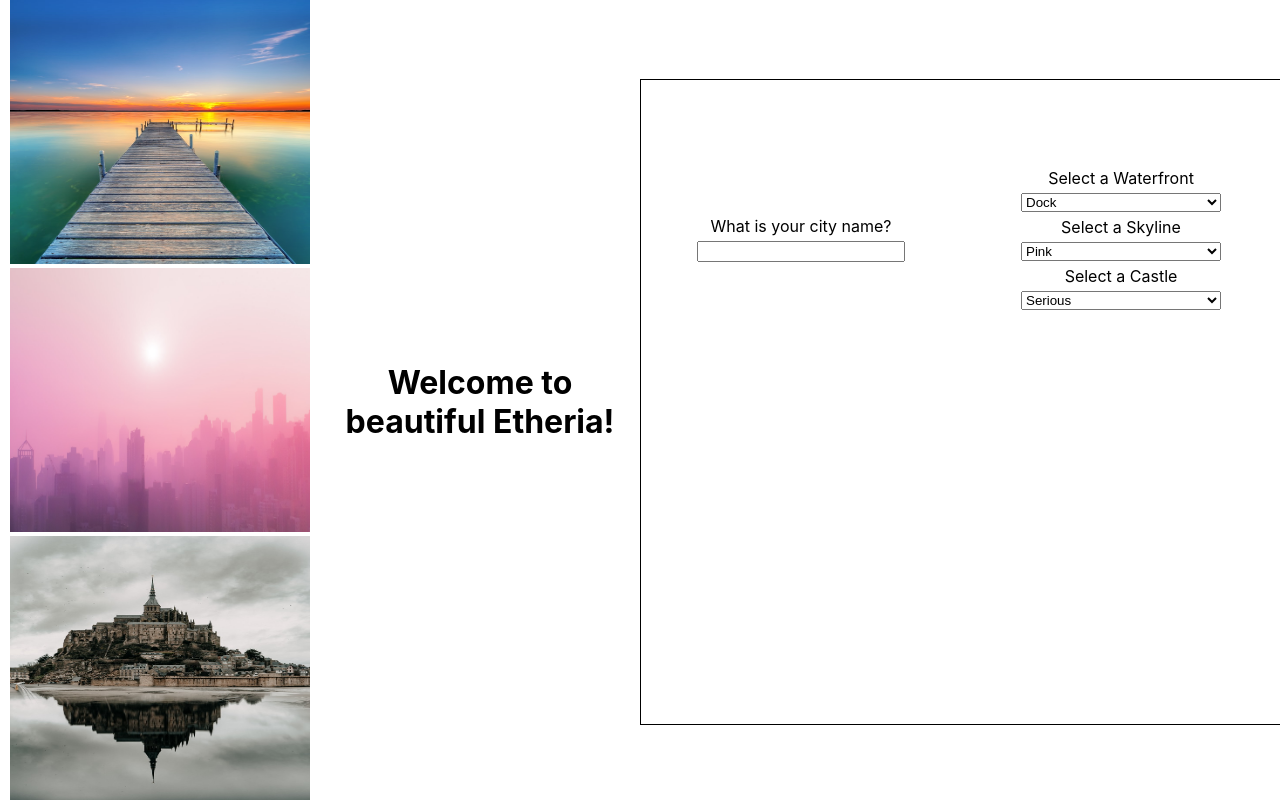
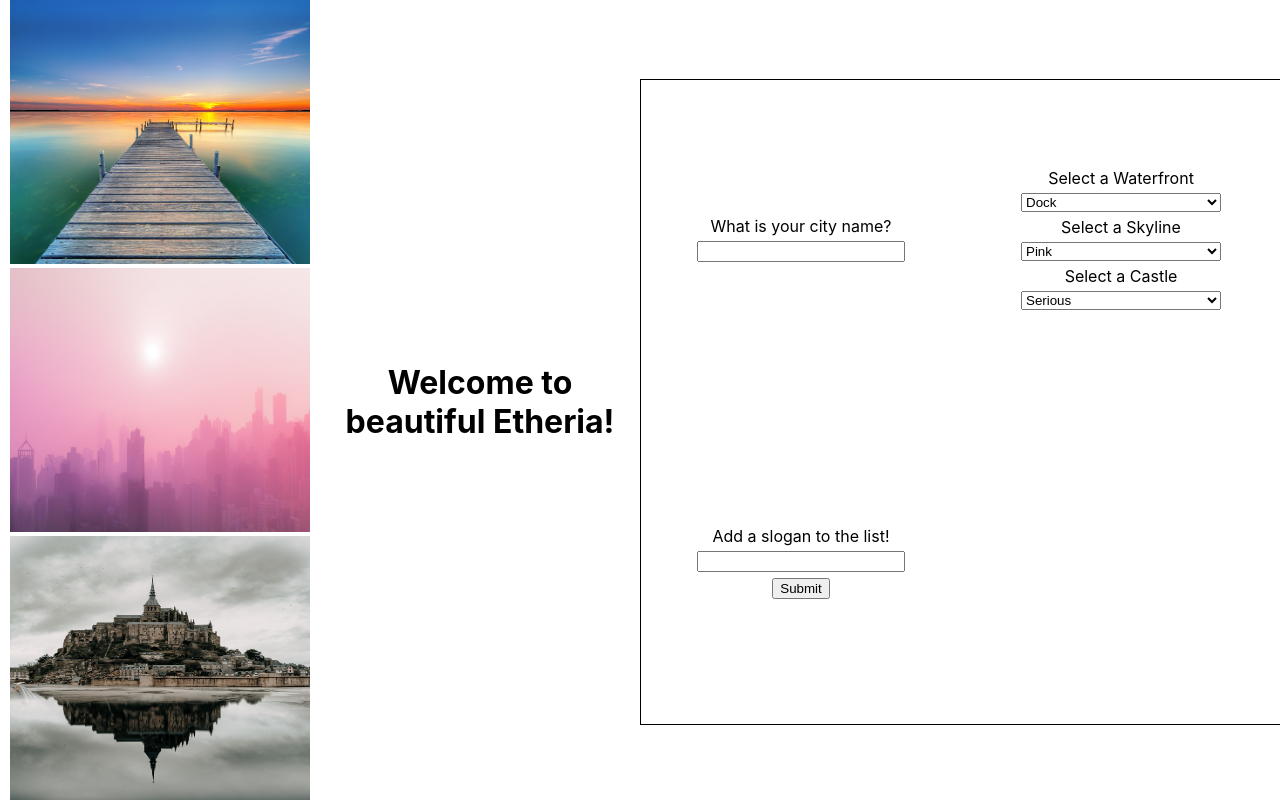
Before and after one commit to ari-harlem-caballero/React-HB-city-postcard, a React (Create React App) app: page / in a window 1280 px wide. Built offline with nearby package versions, Linux system fonts and the light colour scheme.

Commit message:
i dont even know

```diff
--- a/src/App.js
+++ b/src/App.js
@@ -44,6 +44,7 @@
           <CastleDropdown setCastleId={setCastleId} />
         </section>
         {/* here, the SloganForm component takes in the setSlogans state handler function and the slogans array that live in state */}
+        <SloganForm slogansArr={slogansArr} setSlogansArr={setSlogansArr}/>
         {/* here, the SloganList component takes the array of slogans that lives in state */}
 
       </div>
--- a/src/SloganForm.js
+++ b/src/SloganForm.js
@@ -1,24 +1,33 @@
-export default function SloganForm(props) {
+import { useState } from 'react';
+
+export default function SloganForm({ slogansArr, setSlogansArr }) {
   // React forms are a pain!
   // Track the sloganInput form state with a useState hook
+  const [sloganInput, setSloganInput] = useState('');
 
   function handleSubmit(e) {
     e.preventDefault();
 
     // This component takes in a prop called setSlogans, which is a function that takes in an array of slogans.
     // Also, this component also takes in a prop called slogans, which is an arry of strings. //// On submit call the setSlogans state with a new array that is a copy of the old array with the new slogan immutably added to the end
+    setSlogansArr([...slogansArr, sloganInput]);
 
     // set the sloganInput form state to an empty string to reset the form
+    setSloganInput('');
+  }
+
+  function handleSloganChange(e) {
+    setSloganInput(e.target.value);
   }
 
   return (
     <section>
       {/* on submit, call the handleSubmit function, defined above */}
-      <form>
+      <form onSubmit={handleSubmit}>
         Add a slogan to the list!
         {/* on change, set the sloganInput in state to be the input value */}
         {/* also, weirdly, set the value of this input to the sloganInput tracked in state to make this a 'controlled' form input */}
-        <input />
+        <input value={sloganInput} onChange={handleSloganChange}/>
         <button>Submit</button>
       </form>
     </section>
--- a/src/SloganList.js
+++ b/src/SloganList.js
@@ -1,9 +1,11 @@
 import React from 'react';
+import Slogan from './Slogan';
 
 export default function SloganList(props) {
   return (
     <section>
       <h2>Your slogans:</h2>
+      {props.slogans.map((slogan, i) => <Slogan key={slogan + i} slogan={slogan} />)}
       {/* This kind of component should be familiar by now. It takes in (as props) an array of slogans */}
       {/* Then map over those slogans and for each slogan, render a Slogan component. Supply a key and a slogan as props to each Slogan component */}
     </section>
```
